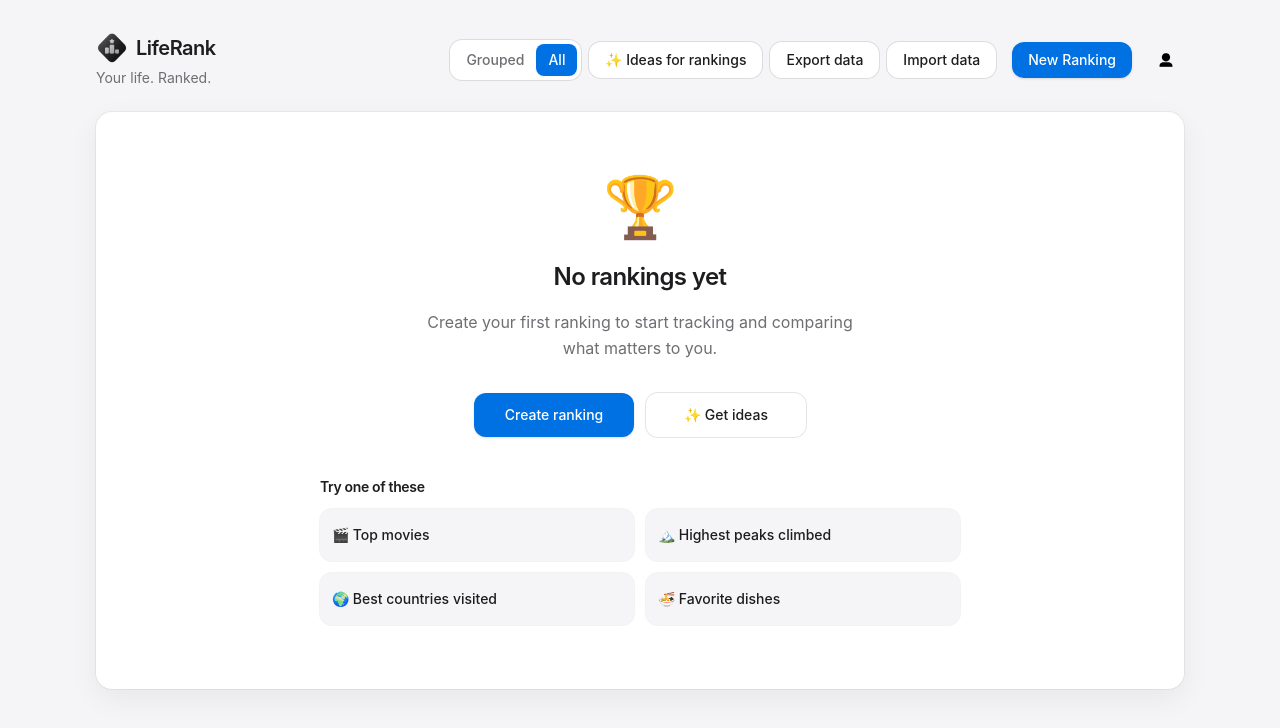
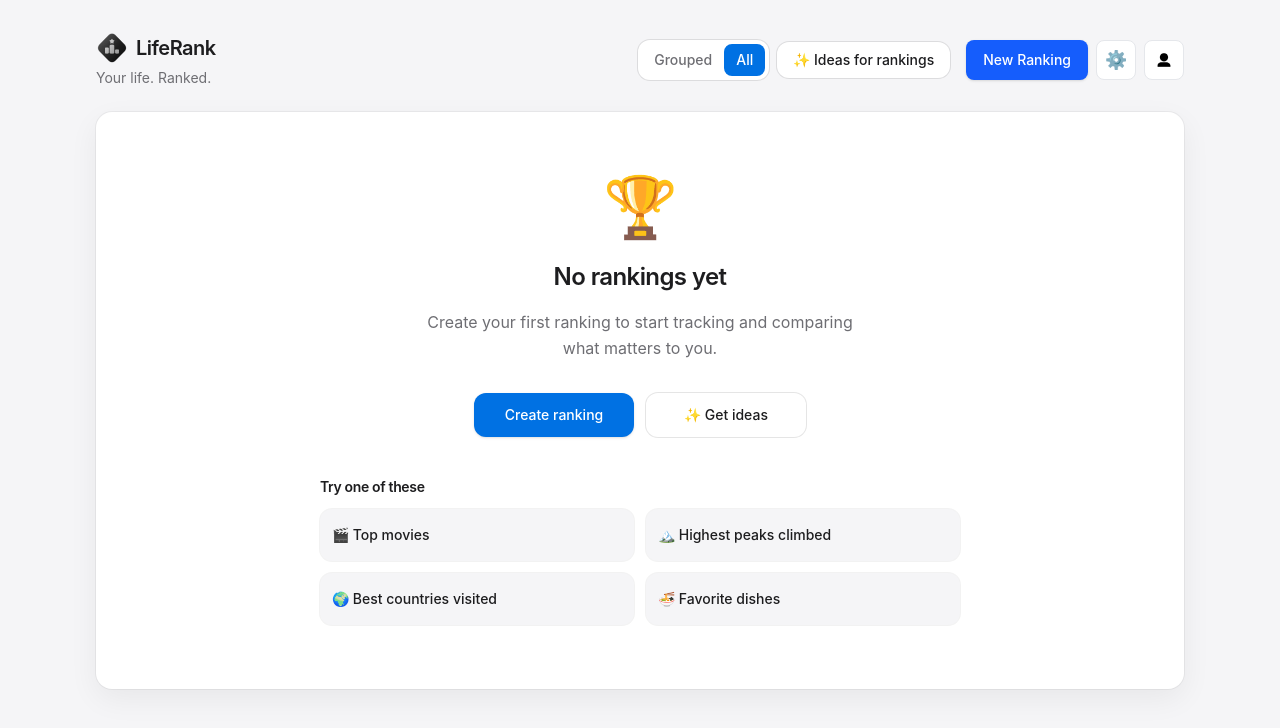
Before and after one commit to tonyczek/LifeRank, a React (Vite) app: page / in a window 1280 px wide. Shown: the top 728 px of the page. Built offline with nearby package versions, Linux system fonts and the light colour scheme.

Commit message:
update view mode

```diff
--- a/src/pages/HomePage.jsx
+++ b/src/pages/HomePage.jsx
@@ -26,6 +26,8 @@ export function HomePage() {
   const { rankings, createRanking, deleteRanking, addItem, replaceRankings } = useRankings()
   const { profile, replaceProfile } = useProfile()
   const importInputRef = useRef(null)
+  const settingsMenuRef = useRef(null)
+  const [isSettingsOpen, setIsSettingsOpen] = useState(false)
   const [isCreateOpen, setIsCreateOpen] = useState(false)
   const [isIdeasOpen, setIsIdeasOpen] = useState(false)
   const [isProfileOpen, setIsProfileOpen] = useState(false)
@@ -37,6 +39,17 @@ export function HomePage() {
       viewMode === 'grouped' ? 'category' : 'all',
     )
   }, [viewMode])
+
+  useEffect(() => {
+    if (!isSettingsOpen) return
+    function onDocMouseDown(e) {
+      if (settingsMenuRef.current && !settingsMenuRef.current.contains(e.target)) {
+        setIsSettingsOpen(false)
+      }
+    }
+    document.addEventListener('mousedown', onDocMouseDown)
+    return () => document.removeEventListener('mousedown', onDocMouseDown)
+  }, [isSettingsOpen])
   const [collapsedCategories, setCollapsedCategories] = useState({})
   const groupedRankings = useMemo(() => {
     const groups = {}
@@ -137,19 +150,67 @@ export function HomePage() {
               >
                 ✨ Ideas for rankings
               </button>
+            </div>
+            <div className="flex items-center gap-2">
               <button
                 type="button"
-                onClick={handleExportBackup}
-                className="inline-flex items-center justify-center rounded-xl bg-white px-4 py-2 text-sm font-medium text-[#1D1D1F] ring-1 ring-black/10 transition hover:bg-black/5 focus:outline-none focus-visible:ring-2 focus-visible:ring-[#0071E3]"
+                onClick={() => setIsCreateOpen(true)}
+                className="inline-flex h-10 shrink-0 items-center justify-center rounded-lg border border-transparent bg-blue-600 px-4 text-sm font-medium leading-none text-white shadow-sm transition hover:bg-blue-700 hover:shadow-md focus:outline-none focus-visible:ring-2 focus-visible:ring-blue-600 focus-visible:ring-offset-2 focus-visible:ring-offset-[#F5F5F7]"
               >
-                Export data
+                New Ranking
               </button>
+              <div className="relative" ref={settingsMenuRef}>
+                <button
+                  type="button"
+                  onClick={() => setIsSettingsOpen((open) => !open)}
+                  className="flex h-10 w-10 shrink-0 items-center justify-center rounded-lg border border-gray-200 bg-white text-lg leading-none text-[#1D1D1F] transition hover:bg-black/5 active:scale-[0.98] focus:outline-none focus-visible:ring-2 focus-visible:ring-[#0071E3]"
+                  aria-expanded={isSettingsOpen}
+                  aria-haspopup="menu"
+                  aria-label="Settings"
+                >
+                  ⚙️
+                </button>
+                {isSettingsOpen ? (
+                  <div
+                    className="absolute right-0 top-full z-40 mt-1 min-w-[180px] rounded-xl bg-white py-2 shadow-lg ring-1 ring-black/10"
+                    role="menu"
+                  >
+                    <div className="flex flex-col">
+                      <button
+                        type="button"
+                        role="menuitem"
+                        className="px-4 py-2 text-left text-sm transition hover:bg-black/5"
+                        onClick={() => {
+                          setIsSettingsOpen(false)
+                          handleExportBackup()
+                        }}
+                      >
+                        Export data
+                      </button>
+                      <div className="my-1 border-t border-gray-100" aria-hidden />
+                      <button
+                        type="button"
+                        role="menuitem"
+                        className="px-4 py-2 text-left text-sm transition hover:bg-black/5"
+                        onClick={() => {
+                          setIsSettingsOpen(false)
+                          importInputRef.current?.click()
+                        }}
+                      >
+                        Import data
+                      </button>
+                    </div>
+                    {/* Future menu items: dark mode, reset data, about */}
+                  </div>
+                ) : null}
+              </div>
               <button
                 type="button"
-                onClick={() => importInputRef.current?.click()}
-                className="inline-flex items-center justify-center rounded-xl bg-white px-4 py-2 text-sm font-medium text-[#1D1D1F] ring-1 ring-black/10 transition hover:bg-black/5 focus:outline-none focus-visible:ring-2 focus-visible:ring-[#0071E3]"
+                onClick={() => setIsProfileOpen(true)}
+                className="flex h-10 w-10 shrink-0 cursor-pointer items-center justify-center rounded-lg border border-gray-200 bg-white leading-none text-[#1D1D1F] transition hover:bg-black/5 active:scale-[0.98] focus:outline-none focus-visible:ring-2 focus-visible:ring-[#0071E3]"
+                aria-label="Profile"
               >
-                Import data
+                <img src={profileIcon} alt="" className="h-7 w-7 object-contain" />
               </button>
               <input
                 ref={importInputRef}
@@ -160,20 +221,6 @@ export function HomePage() {
                 onChange={handleImportFileChange}
               />
             </div>
-            <button
-              type="button"
-              onClick={() => setIsCreateOpen(true)}
-              className="inline-flex items-center justify-center rounded-xl bg-[#0071E3] px-4 py-2 text-sm font-medium text-white shadow-sm transition hover:brightness-110 focus:outline-none focus-visible:ring-2 focus-visible:ring-[#0071E3] focus-visible:ring-offset-2 focus-visible:ring-offset-[#F5F5F7]"
-            >
-              New Ranking
-            </button>
-            <button
-              type="button"
-              onClick={() => setIsProfileOpen(true)}
-              className="flex items-center justify-center rounded-full p-1 transition hover:bg-gray-100 focus:outline-none focus-visible:ring-2 focus-visible:ring-[#0071E3]"
-            >
-              <img src={profileIcon} alt="Profile" className="h-7 w-7 object-contain" />
-            </button>
           </div>
         </div>
 
```
